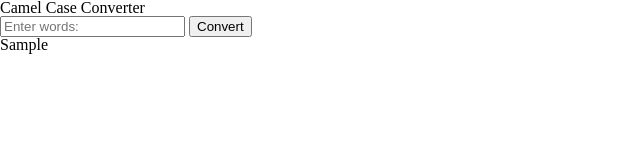
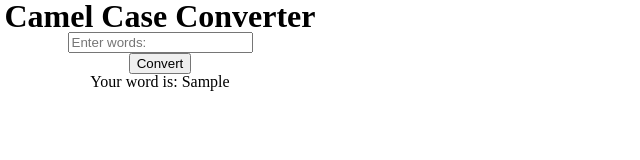
Before and after one commit to Clochs/camelcase-converter, a plain HTML site: page index.html in a window 1280 px wide. Both pictures are taken after typing "Sample" into the empty fields and a click on the button "Convert". Shown: the whole page, without its empty margins (0-640 px from the left). Drawn offline with Linux system fonts and the light colour scheme.

Commit message:
added function to handel spaces

```diff
--- a/index.html
+++ b/index.html
@@ -15,12 +15,10 @@
 </head>
 
 <body>
-	<header>
 		<h1>Camel Case Converter</h1>
 		<input type="text" id="userWords" placeholder="Enter words: ">
 		<button id="myButton" >Convert</button>
 		<h2></h2>
-	</header>
 
 	<script type="text/javascript" src="js/main.js"></script>
 </body>
--- a/js/main.js
+++ b/js/main.js
@@ -4,7 +4,7 @@ const output = document.querySelector('h2');
 
 function camelCase(str) {
     return str
-    .split('-')
+    .split(/-| /)
     .map((word, index) => index === 0 ? word : word[0].toUpperCase() + word.slice(1).toLowerCase()).join('')
 
 
@@ -13,7 +13,7 @@ function camelCase(str) {
 button.addEventListener('click', function() {
     const value = input.value;
     const camelText = camelCase(value);
-    output.textContent = camelText;
+    output.textContent = `Your word is: ${camelText}`;
     input.value = '';
 
 });
--- a/style.css
+++ b/style.css
@@ -20,10 +20,19 @@
 /******************************************
 /* BASE STYLES
 /*******************************************/
+body {
+  display: flex;
+  flex-direction: column;
+  width: 25%;
+  align-items: center;
+  justify-content: center;
+}
 
-/* body {
 
-} */
+h1 {
+  font-size: 2rem;
+  font-weight: 800;
+}
 
 
 /******************************************
```
